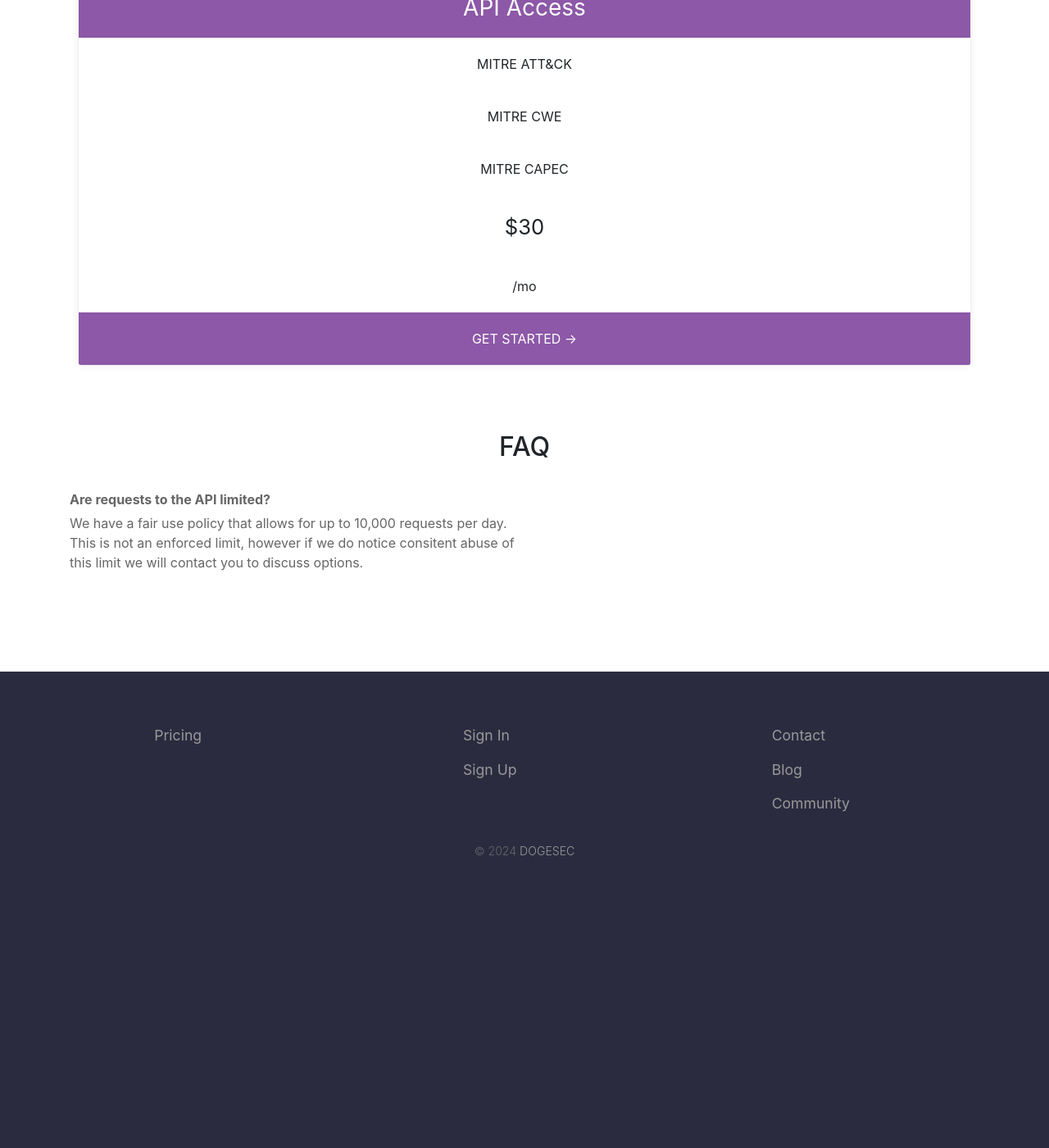
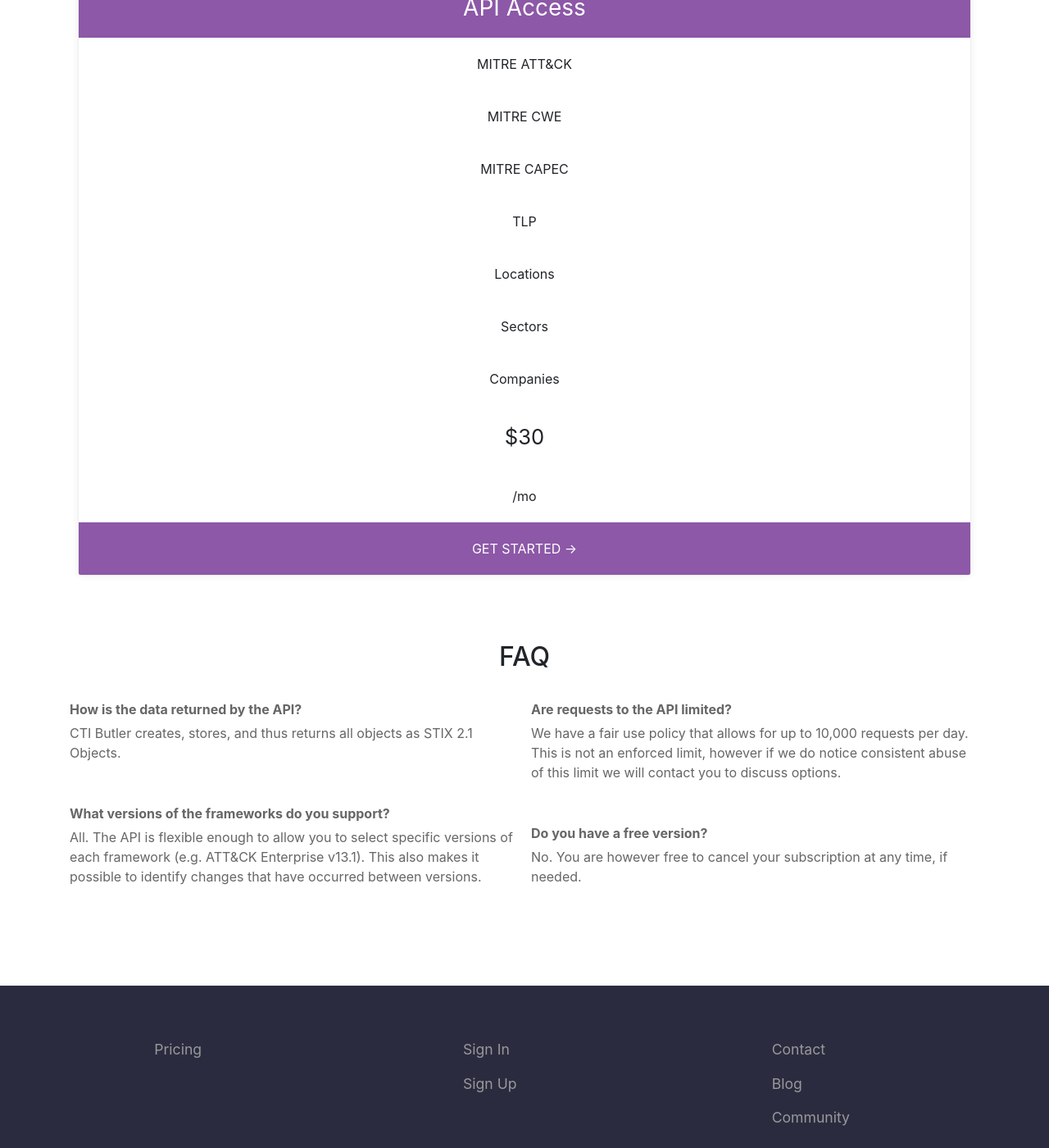
Before and after one commit to muchdogesec/ctibutler-website, a Jekyll site: the page built from pricing/index.html, in a window 1280 px wide and 1400 px high, scrolled down 436 px. Shown: the whole window at 82% size. Built offline with Jekyll 4.4.1, drawn with Linux system fonts in a browser that asks for light colours; before the commit the page ends 1534 px from its top, so only the background shows below that.

Commit message:
Update index.html

```diff
--- a/pricing/index.html
+++ b/pricing/index.html
@@ -16,6 +16,14 @@
         highlight: false
       - text: MITRE CAPEC
         highlight: false
+      - text: TLP
+        highlight: false
+      - text: Locations
+        highlight: false
+      - text: Sectors
+        highlight: false
+      - text: Companies
+        highlight: false
       - text: $30
         highlight: true
       - text: /mo
@@ -26,8 +34,14 @@
 
 faq:
 
+  - question: How is the data returned by the API?
+    answer: CTI Butler creates, stores, and thus returns all objects as STIX 2.1 Objects.
+  - question: What versions of the frameworks do you support?
+    answer: All. The API is flexible enough to allow you to select specific versions of each framework (e.g. ATT&CK Enterprise v13.1). This also makes it possible to identify changes that have occurred between versions.
   - question: Are requests to the API limited?
-    answer: We have a fair use policy that allows for up to 10,000 requests per day. This is not an enforced limit, however if we do notice consitent abuse of this limit we will contact you to discuss options.
+    answer: We have a fair use policy that allows for up to 10,000 requests per day. This is not an enforced limit, however if we do notice consistent abuse of this limit we will contact you to discuss options.
+  - question: Do you have a free version?
+    answer: No. You are however free to cancel your subscription at any time, if needed.
 
 ---
 <div class="plans">
```
